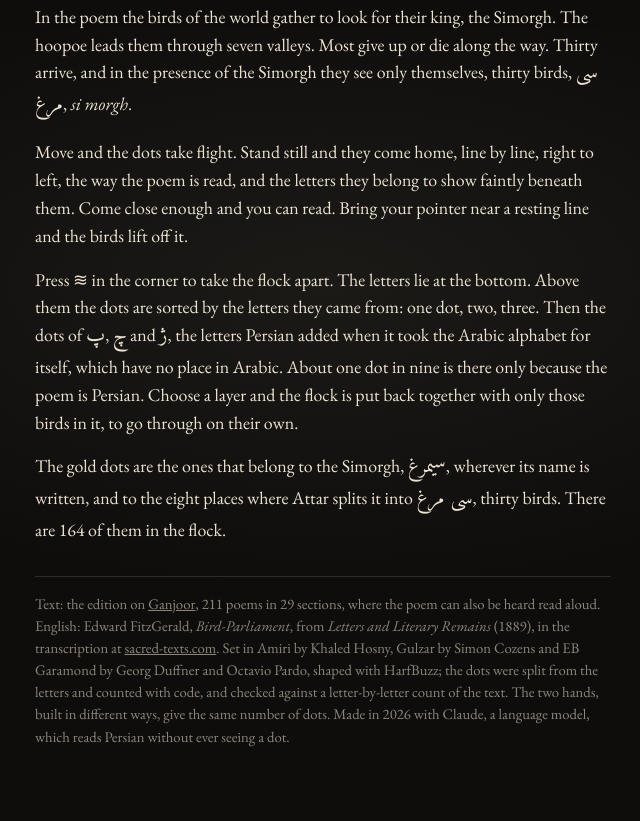
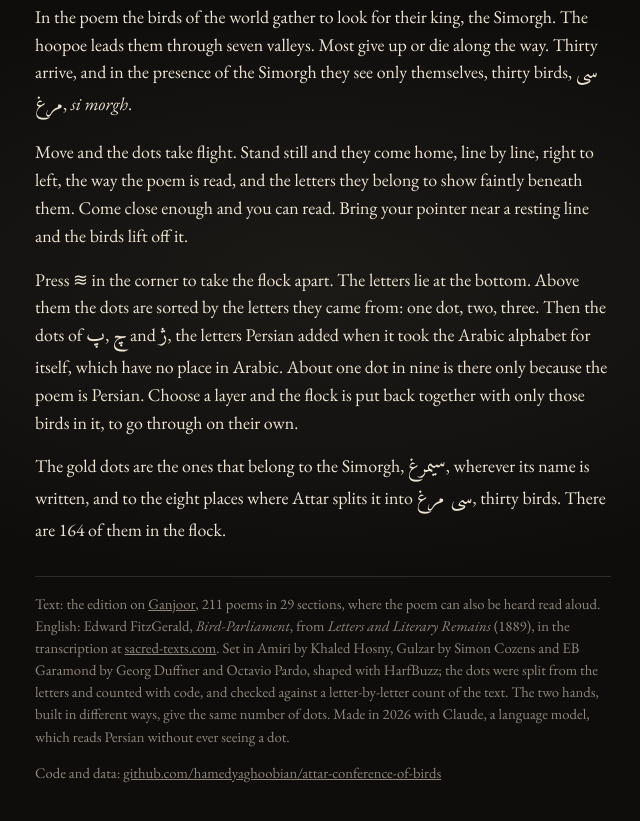
Before and after one commit to hamedyaghoobian/attar-conference-of-birds, a plain HTML site: page site/index.html in a window 1280 px wide. Shown: the part 1571-2392 px from the top of the page, without its empty margins (317-957 px from the left). Drawn offline with nearby package versions, Linux system fonts and the light colour scheme; no server answers.

Commit message:
Link the code from the colophon

```diff
--- a/site/index.html
+++ b/site/index.html
@@ -61,6 +61,7 @@
     </div>
 
     <p class="colophon">Text: the edition on <a href="https://ganjoor.net/attar/manteghotteyr">Ganjoor</a>, 211 poems in 29 sections, where the poem can also be heard read aloud. English: Edward FitzGerald, <em>Bird-Parliament</em>, from <em>Letters and Literary Remains</em> (1889), in the transcription at <a href="https://sacred-texts.com/isl/bp/index.htm">sacred-texts.com</a>. Set in Amiri by Khaled Hosny, Gulzar by Simon Cozens and EB Garamond by Georg Duffner and Octavio Pardo, shaped with HarfBuzz; the dots were split from the letters and counted with code, and checked against a letter-by-letter count of the text. The two hands, built in different ways, give the same number of dots. Made in 2026 with Claude, a language model, which reads Persian without ever seeing a dot.</p>
+    <p class="colophon colophon-code">Code and data: <a href="https://github.com/hamedyaghoobian/attar-conference-of-birds">github.com/hamedyaghoobian/attar-conference-of-birds</a></p>
   </section>
 </main>
 
```
